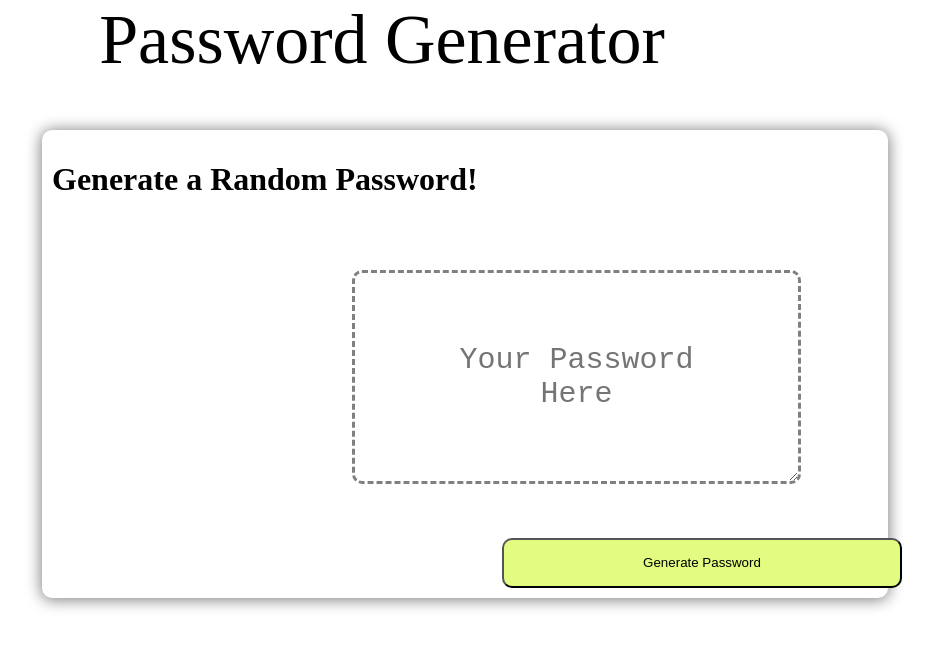
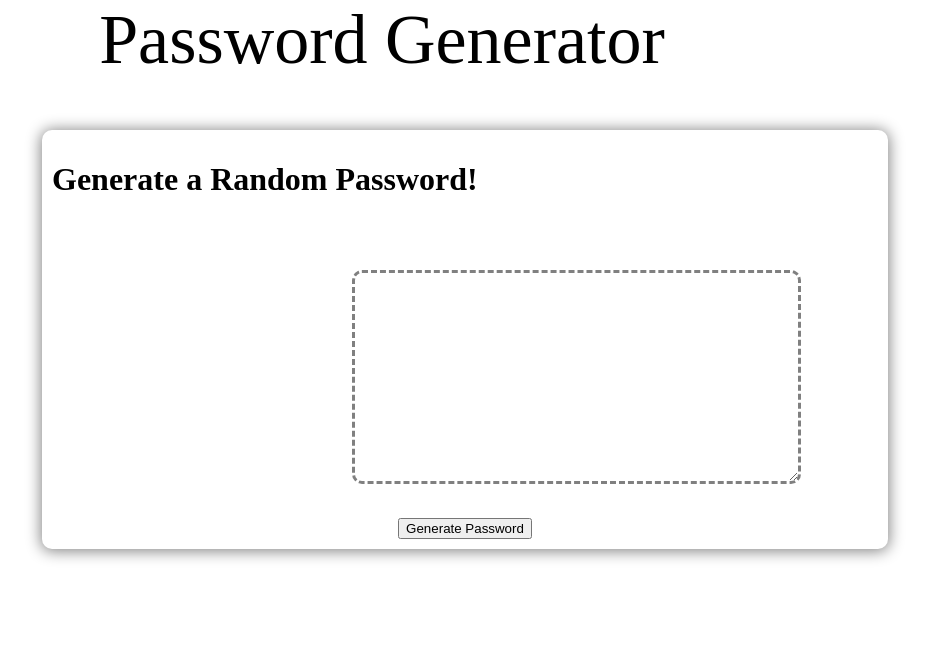
Before and after one commit to MatthewC86/password-generator, a plain HTML site: page index.html in a window 1280 px wide. Shown: the whole page, without its empty margins (308-1241 px from the left). Drawn offline with Linux system fonts and the light colour scheme.

Commit message:
finished html and assign var to js

```diff
--- a/index.html
+++ b/index.html
@@ -8,20 +8,22 @@
     <title>New Password</title>
 </head>
 <body>
+
 <header>Password Generator</header>
-
+<!-- begin the construction of the password box -->
 <div class = box>
+    <!-- here is the heading of the box -->
     <h1>Generate a Random Password!</h1>
     <div class = random-password>
-        <textarea readonly id = "text" placeholder="Your Password Here"></textarea>
+        <!-- this text will display by default, until a pass is generated -->
+        <textarea readonly id = "text"></textarea>
     </div>
-
-        <button id = Generator class="button">Generate Password</button>
-
-
+    <footer>
+        <button id = "generate" class="btn">Generate Password</button>
+    </footer>
 </div>
 
 
-
+   <script src="script.js"></script>
 </body>
 </html>
--- a/script.js
+++ b/script.js
@@ -0,0 +1,9 @@
+// passwordOptions contains all necessary string data needed to generate the password
+
+
+let passwordOptions = {
+    num: "1234567890",
+    specialChar: "!@#$%&'()*+,^-./:;<=>?[]_`{~}|",
+    lowerCase: "abcdefghijklmnopqrstuvwxyz",
+    upperCase: "ABCDEFGHIJKLMNOPQRSTUVWXYZ"
+  };
--- a/style.css
+++ b/style.css
@@ -58,13 +58,17 @@ h2 {
 
 }
 
-.button {
+.generate {
+   height: 70px;
+   width: 300px;
+   font-style: italic;
 
-    border-radius: 10px;
-    background-color: rgb(225, 252, 128);
-    width: 400px;
-    height: 50px;
-    margin-left: 450px;
-    margin-top: 50px;
+
+
 
 }
+
+footer {
+    text-align: center;
+    padding-top: 30px;
+}
```
